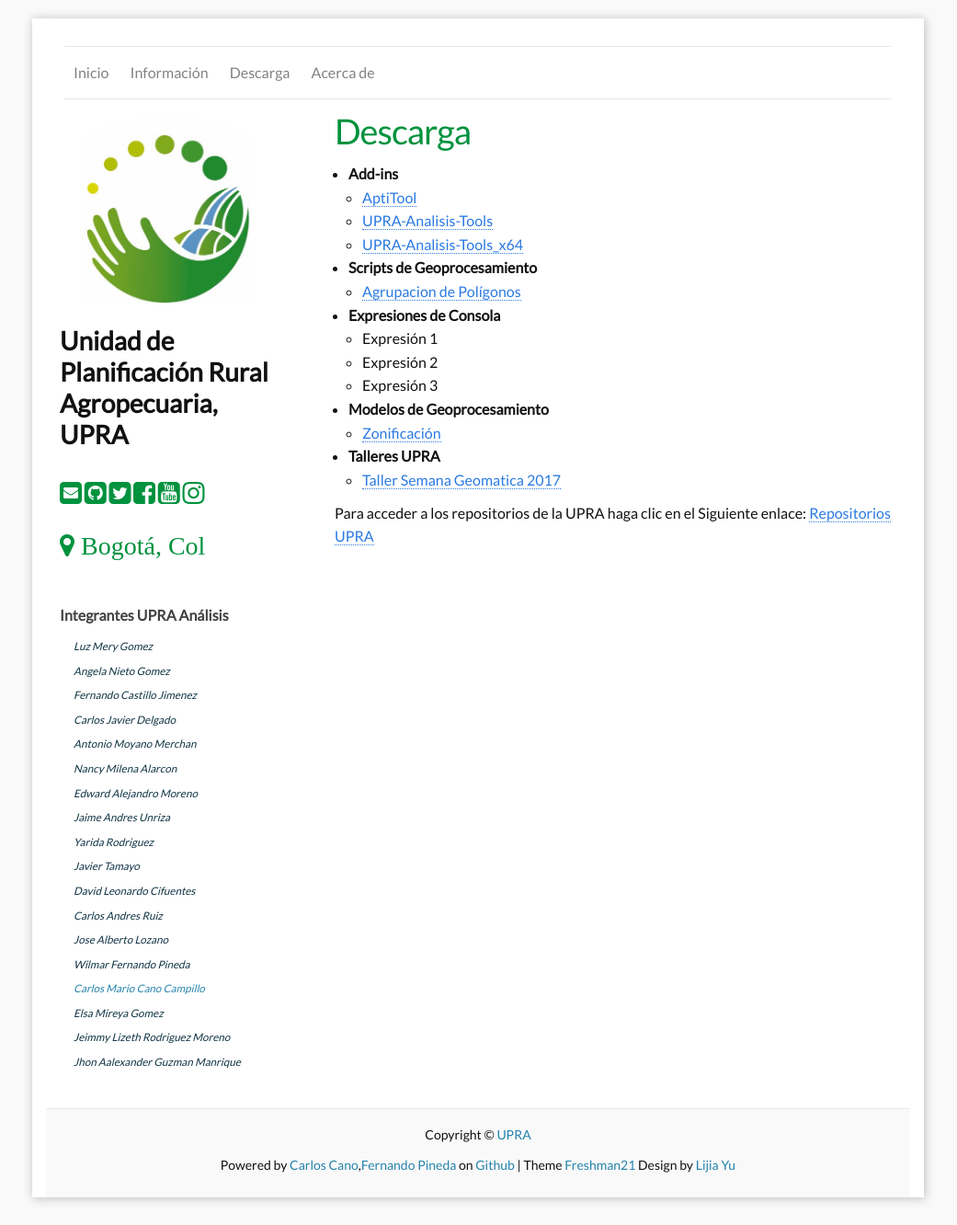
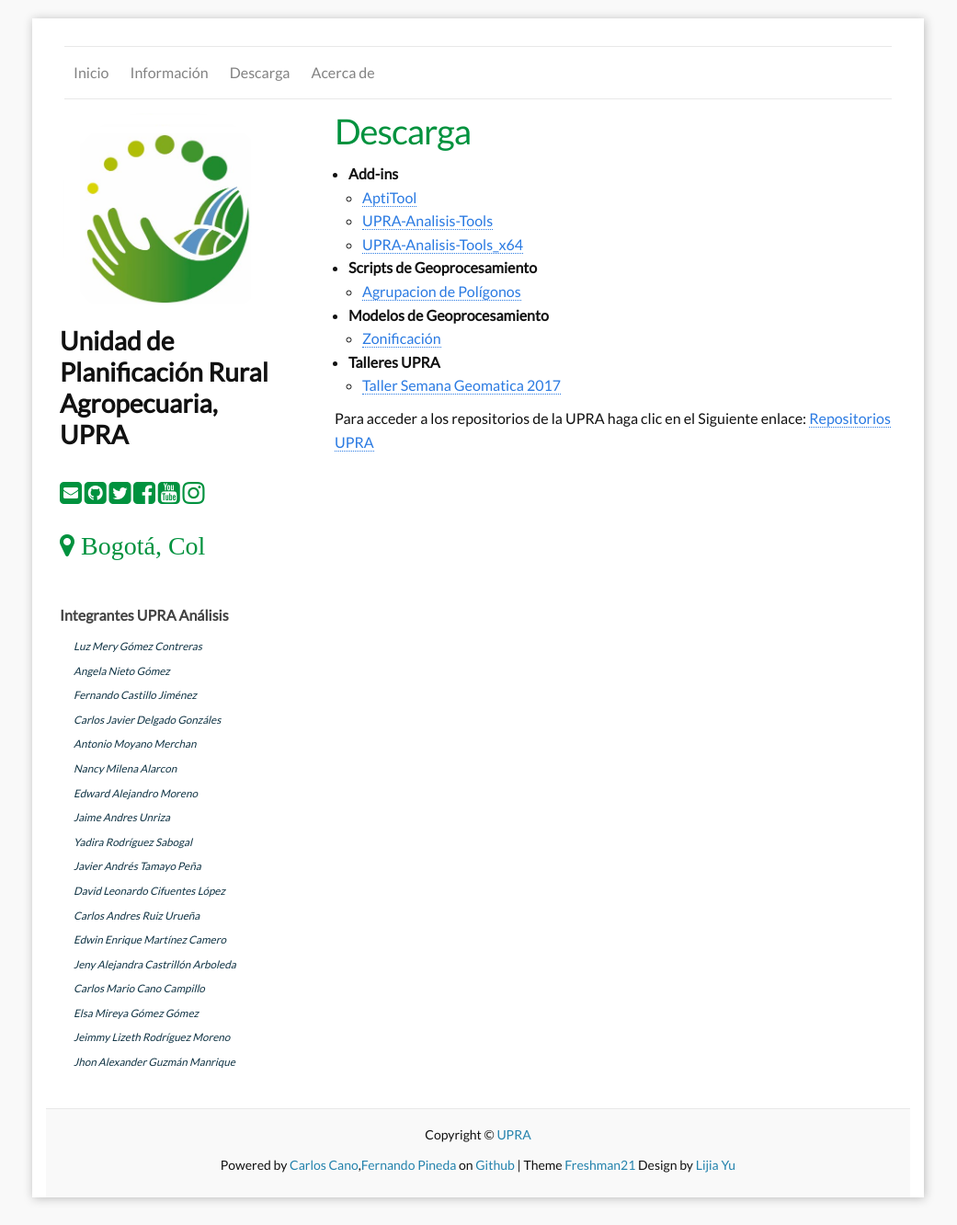
Before and after one commit to UpraAnalisis/UpraAnalisis.github.io, a Jekyll site: the page built from c_archives.md, in a window 1280 px wide. Shown: the whole page at 92% size, without its empty margins (120-1161 px from the left). Built offline with Jekyll 4.4.1, drawn with Linux system fonts in a browser that asks for light colours.

Commit message:
arreglo de texto

```diff
--- a/_includes/Copyright_Notice.html
+++ b/_includes/Copyright_Notice.html
@@ -2,24 +2,24 @@
   <h4>Integrantes UPRA Análisis</h4>
 
   <ul>
-  <li> <i> <small> <a href=""> Luz Mery Gomez  </a>  </small> </i> </li>
-  <li> <i> <small> <a href=""> Angela Nieto Gomez </a> </small> </i> </li>
-  <li> <i> <small> <a href=""> Fernando Castillo Jimenez </a> </small> </i> </li>
-  <li> <i> <small> <a href=""> Carlos Javier Delgado </a> </small> </i> </li>
+  <li> <i> <small> <a href=""> Luz Mery Gómez Contreras </a>  </small> </i> </li>
+  <li> <i> <small> <a href=""> Angela Nieto Gómez </a> </small> </i> </li>
+  <li> <i> <small> <a href=""> Fernando Castillo Jiménez </a> </small> </i> </li>
+  <li> <i> <small> <a href=""> Carlos Javier Delgado Gonzáles </a> </small> </i> </li>
   <li> <i> <small> <a href=""> Antonio Moyano Merchan </a> </small> </i> </li>
   <li> <i> <small> <a href=""> Nancy Milena Alarcon </a> </small> </i> </li>
   <li> <i> <small> <a href=""> Edward Alejandro Moreno </a> </small> </i> </li>
   <li> <i> <small> <a href=""> Jaime Andres Unriza </a> </small> </i> </li>
-  <li> <i> <small> <a href=""> Yarida Rodriguez </a> </small> </i> </li>
-  <li> <i> <small> <a href=""> Javier Tamayo </a> </small> </i> </li>
-  <li> <i> <small> <a href=""> David Leonardo Cifuentes </a> </small> </i> </li>
-  <li> <i> <small> <a href=""> Carlos Andres Ruiz </a> </small> </i> </li>
-  <li> <i> <small> <a href=""> Jose Alberto Lozano </a> </small> </i> </li>
-  <li> <i> <small> <a href=""> Wilmar Fernando Pineda </a> </small> </i> </li>
-  <li> <i> <small> <a href="https://github.com/UpraAnalisis/UpraAnalisis.github.io/wiki/Carlos-Mario-Cano"> Carlos Mario Cano Campillo </a> </small> </i> </li>
-  <li> <i> <small> <a href=""> Elsa Mireya Gomez </a> </small> </i> </li>
-  <li> <i> <small> <a href=""> Jeimmy Lizeth Rodriguez Moreno </a> </small> </i> </li>
-  <li> <i> <small> <a href=""> Jhon Aalexander Guzman Manrique </a> </small> </i> </li>
+  <li> <i> <small> <a href=""> Yadira Rodríguez Sabogal </a> </small> </i> </li>
+  <li> <i> <small> <a href=""> Javier Andrés Tamayo Peña </a> </small> </i> </li>
+  <li> <i> <small> <a href=""> David Leonardo Cifuentes López </a> </small> </i> </li>
+  <li> <i> <small> <a href=""> Carlos Andres Ruiz Urueña </a> </small> </i> </li>
+  <li> <i> <small> <a href=""> Edwin Enrique Martínez Camero </a> </small> </i> </li>
+  <li> <i> <small> <a href=""> Jeny Alejandra Castrillón Arboleda </a> </small> </i> </li>
+  <li> <i> <small> <a href=""> Carlos Mario Cano Campillo </a> </small> </i> </li>
+  <li> <i> <small> <a href=""> Elsa Mireya Gómez Gómez </a> </small> </i> </li>
+  <li> <i> <small> <a href=""> Jeimmy Lizeth Rodríguez Moreno </a> </small> </i> </li>
+  <li> <i> <small> <a href=""> Jhon Alexander Guzmán Manrique </a> </small> </i> </li>
 </ul>
 
 </div>
--- a/c_archives.md
+++ b/c_archives.md
@@ -10,10 +10,6 @@
     * [UPRA-Analisis-Tools_x64](https://github.com/UpraAnalisis/UPRA-Analisis-Tools_x64)
 + **Scripts de Geoprocesamiento**
     + [Agrupacion de Polígonos](https://github.com/UpraAnalisis/AgrupacionPoligonos)
-+ **Expresiones de Consola**
-    * Expresión 1
-    * Expresión 2
-    * Expresión 3
 + **Modelos de Geoprocesamiento**
     * [Zonificación](https://github.com/UpraAnalisis/zonificacion)
 + **Talleres UPRA**
```
